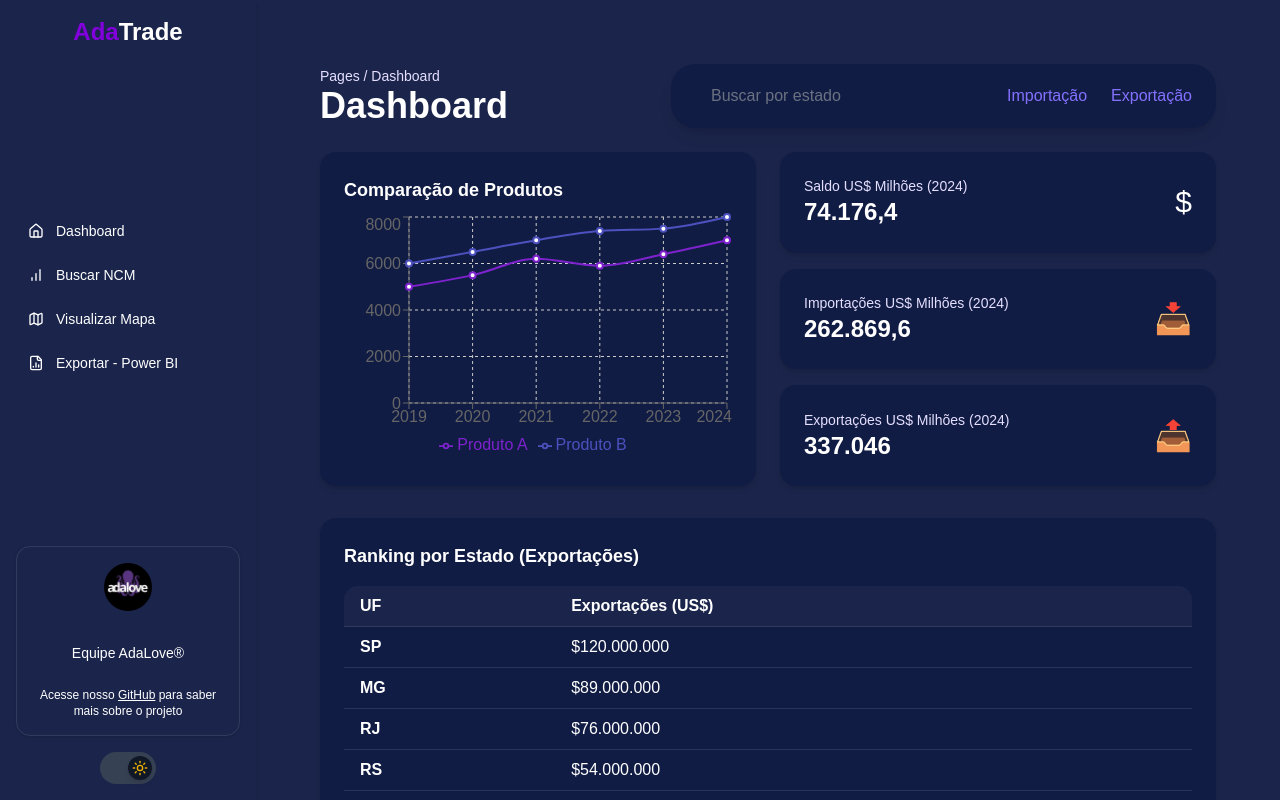
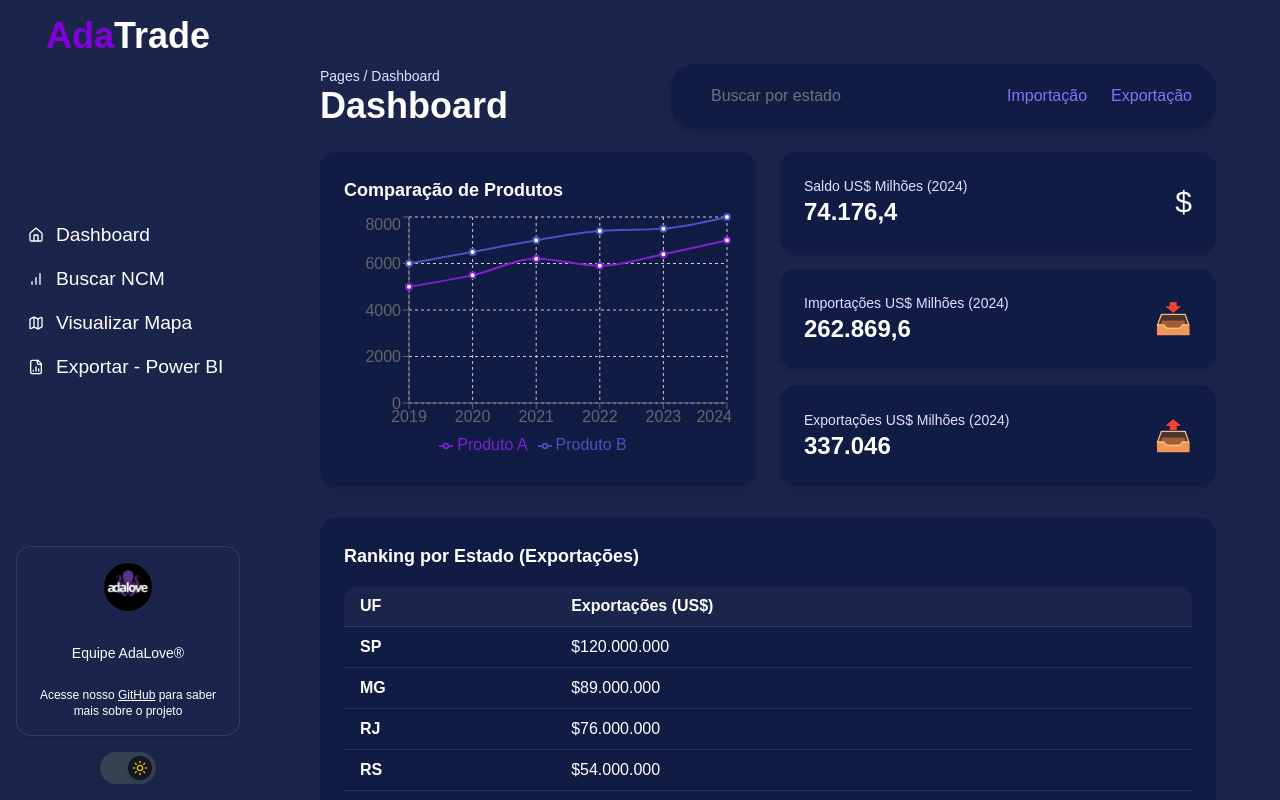
Before and after one commit to equipeAdalove/Front-API-SEMESTRE3, a React (Vite) app: page / in a window 1280 px wide. Built offline with nearby package versions, Linux system fonts and the light colour scheme.

Commit message:
:tada: feat: Ajustando tamanho da fonte dos botões de navegação

```diff
--- a/src/components/ui/sidebar.tsx
+++ b/src/components/ui/sidebar.tsx
@@ -14,7 +14,7 @@ export default function Sidebar() {
       }}
     >
       {/* Header */}
-      <h1 className="text-2xl font-bold text-purple-700 text-center">
+      <h1 className="text-4xl font-bold text-purple-700 text-center">
         Ada<span className="text-gray-900 dark:text-white">Trade</span>
       </h1>
 
@@ -27,7 +27,8 @@ export default function Sidebar() {
                 variant="ghost"
                 className="w-full flex items-center gap-3 justify-start"
               >
-                <Home size={20} /> Dashboard
+                <Home size={20} />
+                <span style={{fontSize: "1.2rem" }}>Dashboard</span>
               </Button>
             </Link>
           </li>
@@ -37,7 +38,8 @@ export default function Sidebar() {
                 variant="ghost"
                 className="w-full flex items-center gap-3 justify-start"
               >
-                <BarChart size={20} /> Buscar NCM
+                <BarChart size={20} />
+                <span style={{fontSize: "1.2rem" }}>Buscar NCM</span>
               </Button>
             </Link>
           </li>
@@ -47,7 +49,8 @@ export default function Sidebar() {
                 variant="ghost"
                 className="w-full flex items-center gap-3 justify-start"
               >
-                <Map size={20} /> Visualizar Mapa
+                <Map size={20} />
+                <span style={{fontSize: "1.2rem" }}>Visualizar Mapa</span>
               </Button>
             </Link>
           </li>
@@ -57,7 +60,8 @@ export default function Sidebar() {
                 variant="ghost"
                 className="w-full flex items-center gap-3 justify-start"
               >
-                <FileBarChart2 size={20} /> Exportar - Power BI
+                <FileBarChart2 size={20} />
+                <span style={{fontSize: "1.2rem" }}>Exportar - Power BI</span>
               </Button>
             </Link>
           </li>
```
